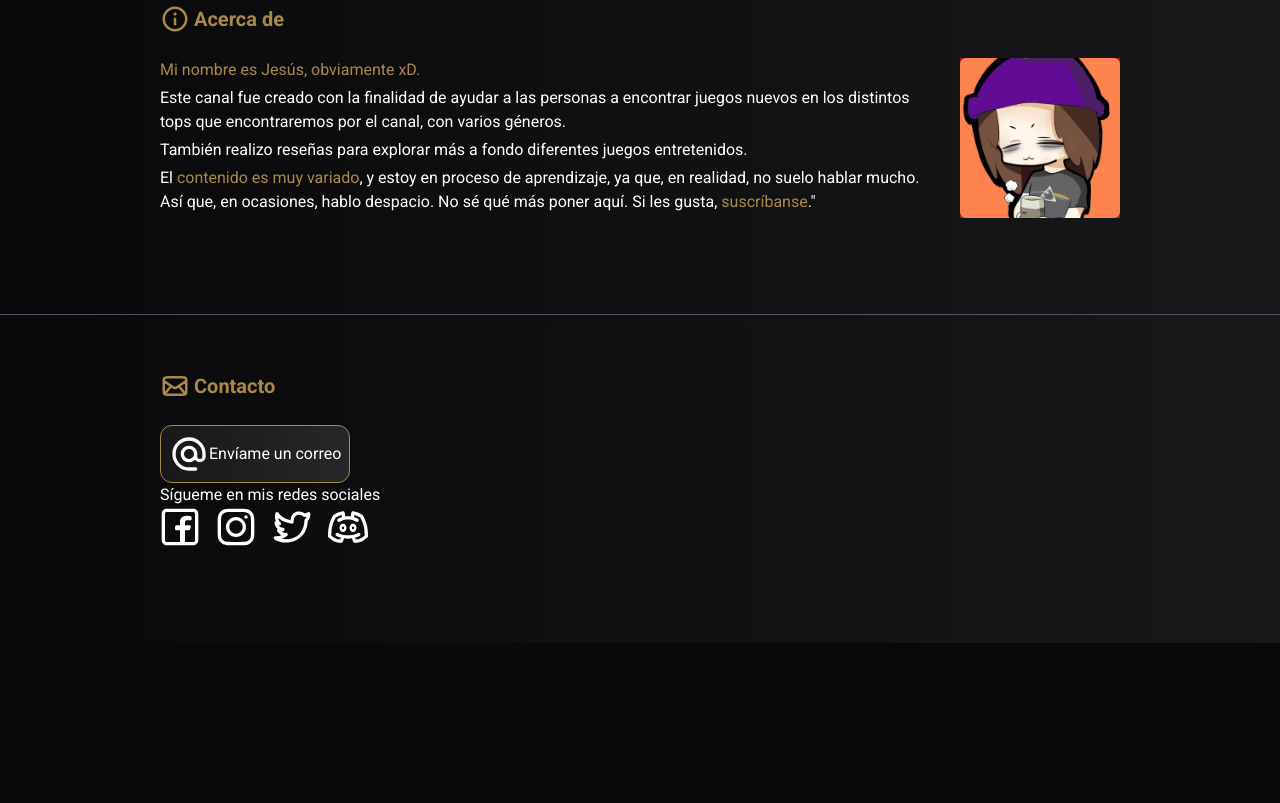
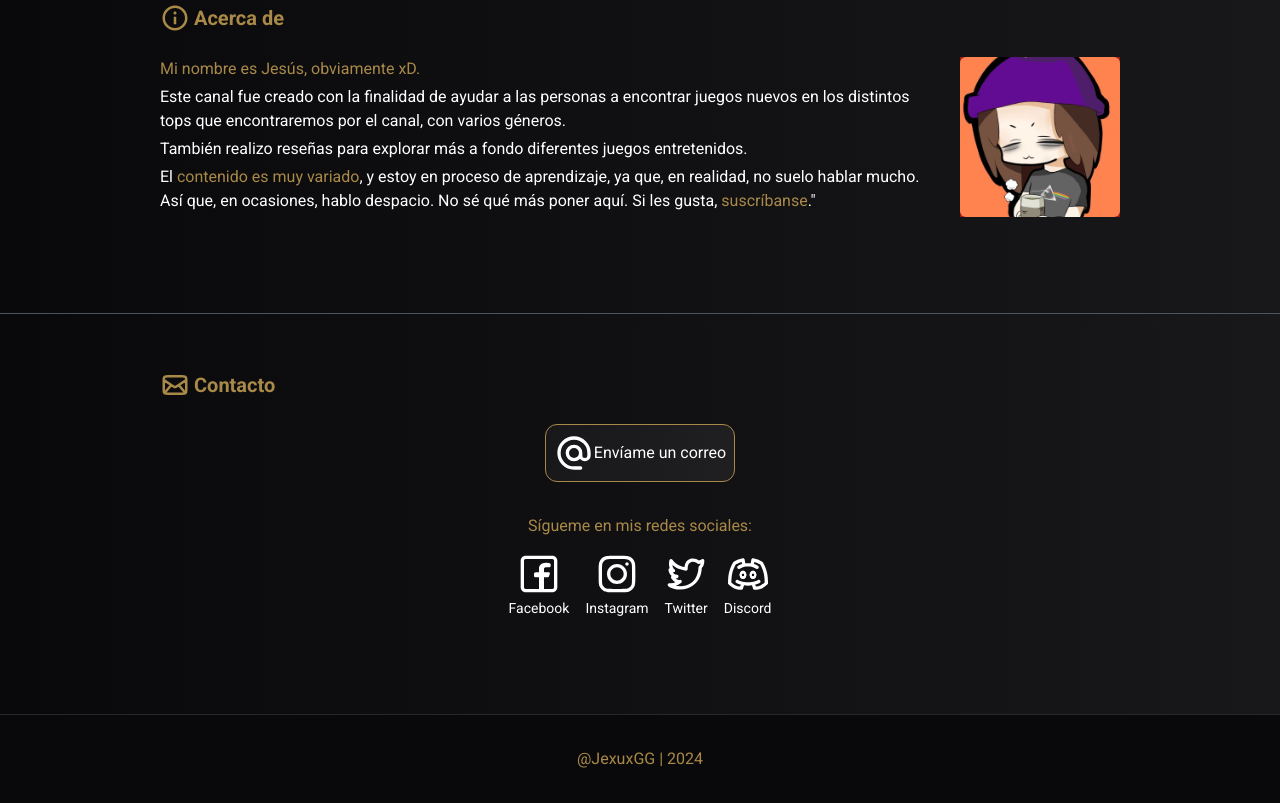
Before and after one commit to raychavezdev/jexuxgg, an Astro site: page / in a window 1280 px wide. Shown: the part 1964-2767 px from the top of the page. Before the commit the page ends 2607 px from the top, so only its background shows below. Built offline with nearby package versions, Linux system fonts and the light colour scheme; Astro itself is replaced by a stand-in of ours; a web font is replaced by a local one.

Commit message:
Mejora estilos de Contact y agrega Footer

```diff
--- a/src/components/contact/Contact.astro
+++ b/src/components/contact/Contact.astro
@@ -1,34 +1,23 @@
 ---
 import Mail from '../../icons/Mail.astro'
 import At from '../../icons/socials/At.astro'
-import Discord from '../../icons/socials/Discord.astro'
-import FaceBook from '../../icons/socials/FaceBook.astro'
-import Instagram from '../../icons/socials/Instagram.astro'
-import Twitter from '../../icons/socials/Twitter.astro'
 import Container from '../../layouts/Container.astro'
 import Subtitle from '../Subtitle.astro'
+import Socials from './Socials.astro'
 ---
 
 <section id="contact" class="my-16 border-t border-gray-600 py-8">
   <Container>
     <Subtitle><Mail w="30" h="30" /> Contacto</Subtitle>
-    <div>
+    <div class="flex justify-center">
       <div>
-        <a
-          class="inline-flex items-center rounded-xl border border-primary bg-gradient-to-l from-zinc-800 to-zinc-900 p-2"
-          href="mailto:aberestecorreo@gmail.com"><At w="40" h="40" /> Envíame un correo</a
-        >
-      </div>
-      <div>
-        <h3>Sígueme en mis redes sociales</h3>
-        <ul class="flex gap-4">
-          <li><a target="_blank" href="https://www.facebook.com/jexuxin"><FaceBook w="40" h="40" /></a></li>
-          <li><a target="_blank" href="https://www.instagram.com/jexuxin_op/"><Instagram w="40" h="40" /></a></li>
-          <li>
-            <a target="_blank" href="https://x.com/Jexux_GG?t=kaz6fThJKAbLDN6HG7mhIw&s=09"><Twitter w="40" h="40" /></a>
-          </li>
-          <li><a target="_blank" href="https://discord.com/invite/DUnMCWY2VY"><Discord w="40" h="40" /></a></li>
-        </ul>
+        <div class="flex justify-center">
+          <a
+            class="bg-double hover:animate-moveGradient inline-flex items-center rounded-xl border border-primary bg-gradient-to-l from-zinc-800 to-zinc-900 p-2 transition-all hover:scale-105"
+            href="mailto:aberestecorreo@gmail.com"><At w="40" h="40" /> Envíame un correo</a
+          >
+        </div>
+        <Socials />
       </div>
     </div>
   </Container>
--- /dev/null
+++ b/src/components/contact/SocialItem.astro
@@ -0,0 +1,14 @@
+---
+const { name, color, link, icon: Icon } = Astro.props
+---
+
+<li>
+  <a
+    class={`transition-all hover:text-[${color}] flex flex-col items-center gap-1 hover:scale-110`}
+    target="_blank"
+    href={link}
+  >
+    <Icon w="40" h="40" />
+    <span class="text-sm transition-transform">{name}</span>
+  </a>
+</li>
--- /dev/null
+++ b/src/components/contact/Socials.astro
@@ -0,0 +1,45 @@
+---
+import Discord from '../../icons/socials/Discord.astro'
+import FaceBook from '../../icons/socials/FaceBook.astro'
+import Instagram from '../../icons/socials/Instagram.astro'
+import Twitter from '../../icons/socials/Twitter.astro'
+import SocialItem from './SocialItem.astro'
+
+const SOCIALS = [
+  {
+    name: 'Facebook',
+    color: '#1877f2',
+    link: 'https://www.facebook.com/jexuxin',
+    icon: FaceBook,
+  },
+  {
+    name: 'Instagram',
+    color: '#5B51D8',
+    link: 'https://www.instagram.com/jexuxin_op/',
+    icon: Instagram,
+  },
+  {
+    name: 'Twitter',
+    color: '#00acee',
+    link: 'https://x.com/Jexux_GG?t=kaz6fThJKAbLDN6HG7mhIw&s=09',
+    icon: Twitter,
+  },
+  {
+    name: 'Discord',
+    color: '#7289da',
+    link: 'https://discord.com/invite/DUnMCWY2VY',
+    icon: Discord,
+  },
+]
+---
+
+<div class="text-center">
+  <h3 class="mb-4 mt-8 text-primary">Sígueme en mis redes sociales:</h3>
+  <!-- <h3 class="hover:text-[#1877f2]">sd</h3>
+  <h3 class="hover:text-[#5B51D8]">sd</h3>
+  <h3 class="hover:text-[#00acee]">sd</h3>
+  <h3 class="hover:text-[#7289da]">sd</h3> -->
+  <ul class="flex gap-4">
+    {SOCIALS.map((social) => <SocialItem {...social} />)}
+  </ul>
+</div>
--- /dev/null
+++ b/src/components/footer/Footer.astro
@@ -0,0 +1,9 @@
+---
+import Container from '../../layouts/Container.astro'
+---
+
+<footer class="border-t border-zinc-800 bg-zinc-950 py-8 text-primary">
+  <Container>
+    <p class="text-center">@JexuxGG | 2024</p>
+  </Container>
+</footer>
--- a/src/components/header/Header.astro
+++ b/src/components/header/Header.astro
@@ -2,7 +2,7 @@
 import Container from '../../layouts/Container.astro'
 ---
 
-<header class="border border-b border-zinc-800 bg-zinc-950 py-4">
+<header class="border-b border-zinc-800 bg-zinc-950 py-4">
   <Container>
     <div class="flex items-center justify-between">
       <slot />
--- a/src/components/menu/Menu.astro
+++ b/src/components/menu/Menu.astro
@@ -3,7 +3,7 @@ import MenuItem from './MenuItem.astro'
 ---
 
 <nav>
-  <ul class="flex gap-8">
+  <ul class="flex gap-4 text-sm md:gap-8 md:text-base">
     <MenuItem href="videos">Videos</MenuItem>
     <MenuItem href="about">Acerca de</MenuItem>
     <MenuItem href="contact">Contacto</MenuItem>
--- a/src/pages/index.astro
+++ b/src/pages/index.astro
@@ -7,6 +7,7 @@ import Layout from '../layouts/Layout.astro'
 import Menu from '../components/menu/Menu.astro'
 import About from '../components/about/About.astro'
 import Contact from '../components/contact/Contact.astro'
+import Footer from '../components/footer/Footer.astro'
 // import { fetchVideos } from '../utils/fetchVideos.js'
 ---
 
@@ -23,5 +24,6 @@ import Contact from '../components/contact/Contact.astro'
   <GridVideos />
   <About />
   <Contact />
+  <Footer />
   <script src="https://apis.google.com/js/platform.js"></script>
 </Layout>
--- a/tailwind.config.mjs
+++ b/tailwind.config.mjs
@@ -13,15 +13,23 @@ export default {
       colors: {
         primary: '#A98947',
       },
+      backgroundSize: {
+        double: '200% 200%',
+      },
       keyframes: {
         show: {
           to: {
             opacity: '1',
           },
         },
+        gradientAnimation: {
+          '0%': { 'background-position': '0% 0%' },
+          '100%': { 'background-position': '50% 100%' },
+        },
       },
       animation: {
         show: 'show .5s .2s forwards',
+        moveGradient: 'gradientAnimation .2s forwards',
       },
     },
   },
```
Also changed, not shown: 1 other file.
